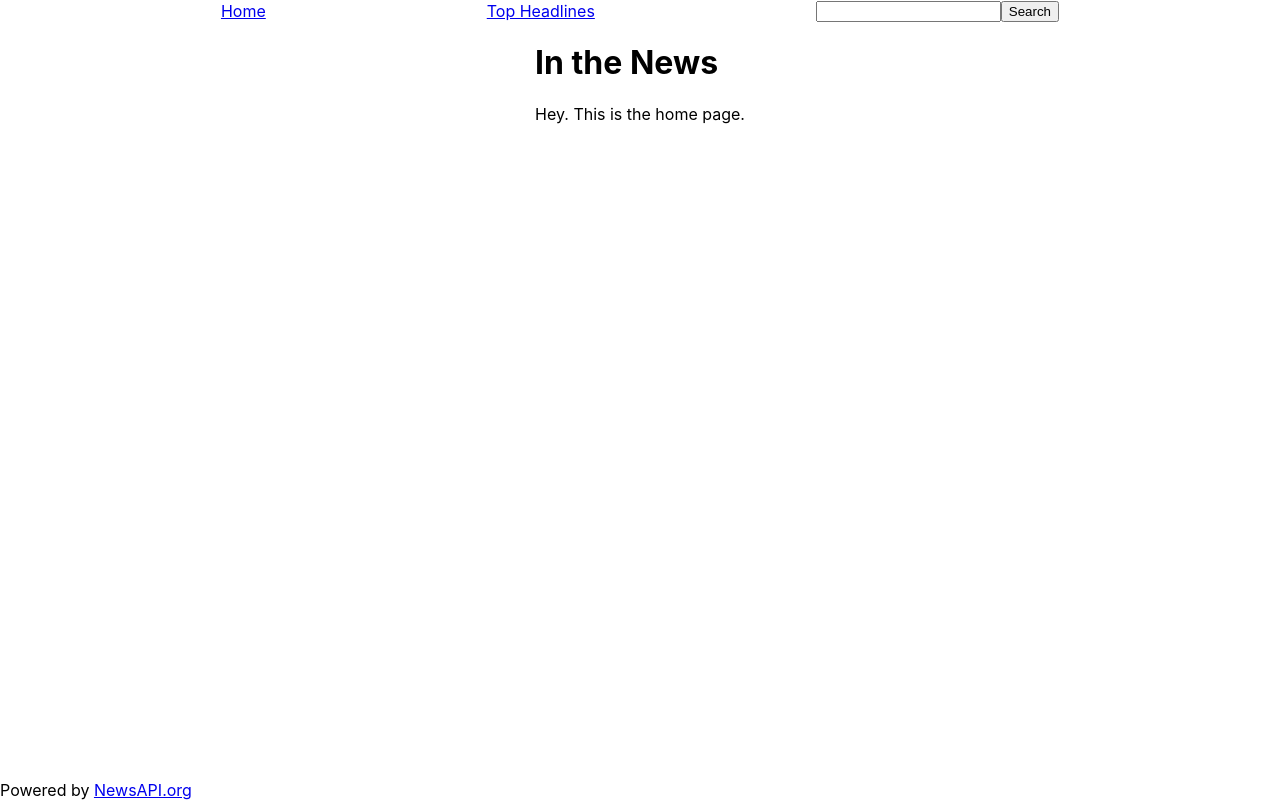
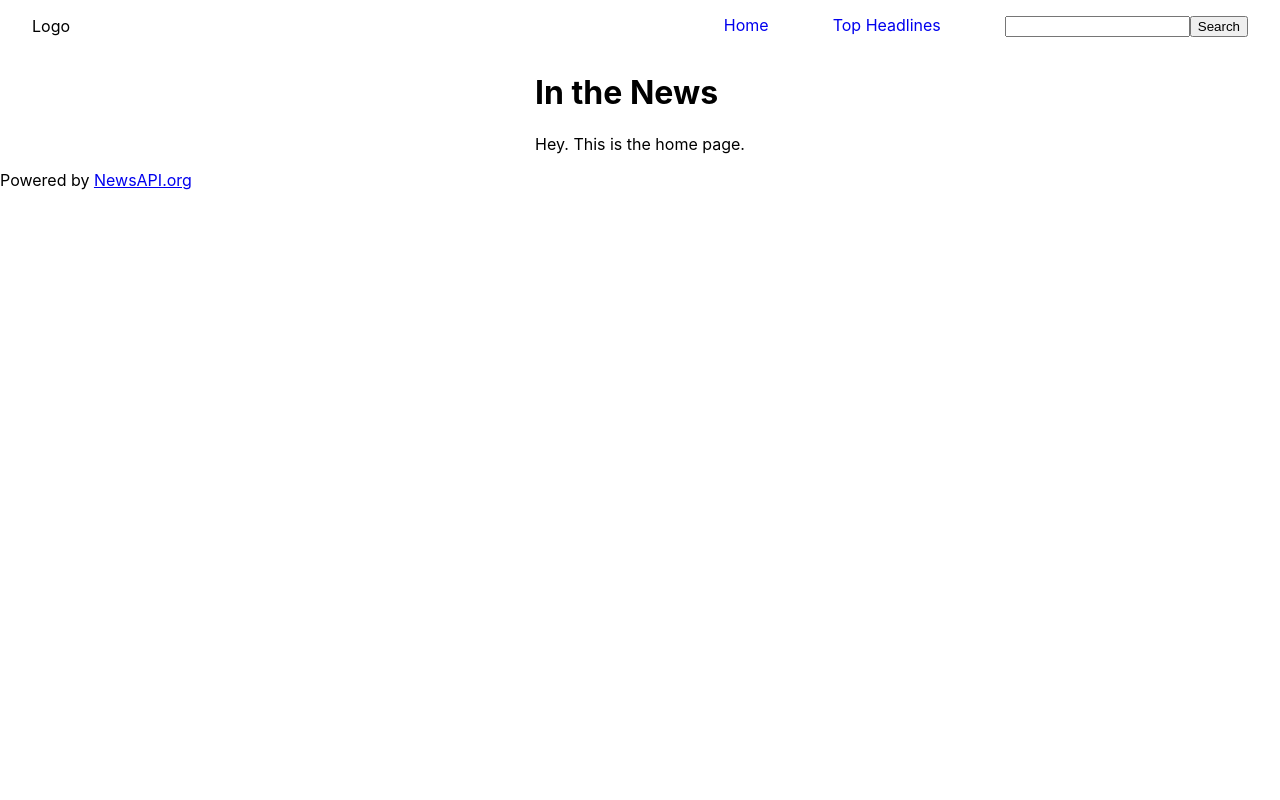
Before and after one commit to TobiasNorton/in-the-news, a React (Create React App) app: page / in a window 1280 px wide. Built offline with nearby package versions, Linux system fonts and the light colour scheme.

Commit message:
Formatted NavBar and TopHeadlines divs

```diff
--- a/src/NavBar.js
+++ b/src/NavBar.js
@@ -5,12 +5,19 @@ class NavBar extends Component {
   render() {
     return (
       <nav>
-        <Link to="/">Home</Link>
-        <Link to="/top_headlines">Top Headlines</Link>
-        <form onSubmit={this.findArticles}>
-          <input type="text" name="search" />
-          <button>Search</button>
-        </form>
+        <p className="logo">Logo</p>
+        <div className="nav-items-right">
+          <Link to="/" className="nav-link">
+            Home
+          </Link>
+          <Link to="/top_headlines" className="nav-link">
+            Top Headlines
+          </Link>
+          <form onSubmit={this.findArticles} className="search">
+            <input type="text" name="search" />
+            <button>Search</button>
+          </form>
+        </div>
       </nav>
     )
   }
--- a/src/SelectedArticle.js
+++ b/src/SelectedArticle.js
@@ -15,7 +15,8 @@ class SelectedArticle extends Component {
         currentArticle: this.props.location.state
       },
       () => {
-        console.log(this.state.currentArticle.source)
+        console.log(this.state.currentArticle.source.name)
+        console.log(this.state.currentArticle)
       }
     )
   }
@@ -26,7 +27,7 @@ class SelectedArticle extends Component {
         <h1>{this.state.currentArticle.title}</h1>
         <p>by {this.state.currentArticle.author}</p>
         <img src={this.state.currentArticle.urlToImage} className="article-image" />
-        {/* <p>{this.state.currentArticle.description}</p> */}
+        {/* <p>{this.state.currentArticle}</p> */}
         <p>{this.state.currentArticle.content}</p>
         <p>
           Read the full article at
--- a/src/TopHeadlines.js
+++ b/src/TopHeadlines.js
@@ -31,7 +31,10 @@ class TopHeadlines extends Component {
     return this.state.articles.map((article, index) => {
       return (
         <div key={index} className="headline-item">
-          <Link to={{ pathname: `/article/${encodeURI(article.title)}`, state: article }}>
+          <Link
+            to={{ pathname: `/article/${encodeURI(article.title)}`, state: article }}
+            className="headline"
+          >
             {article.title}
           </Link>
         </div>
--- a/src/index.css
+++ b/src/index.css
@@ -14,7 +14,30 @@ code {
 nav {
   display: flex;
   align-items: center;
+  justify-content: space-between;
+}
+
+.nav-items-right {
+  display: flex;
   justify-content: space-evenly;
+}
+
+.logo {
+  margin-left: 2rem;
+  margin-right: 2rem;
+  text-decoration: none;
+}
+
+.nav-link {
+  margin-left: 2rem;
+  margin-right: 2rem;
+  text-decoration: none;
+}
+
+.search {
+  margin-left: 2rem;
+  margin-right: 2rem;
+  text-decoration: none;
 }
 
 main {
@@ -35,6 +58,14 @@ main {
 
 .headline-item {
   max-width: 30rem;
+  padding: 0.7rem;
+  margin: 0.1rem;
+  background-color: hsla(158, 0%, 89%, 1);
+}
+
+.headline {
+  text-decoration: none;
+  color: black;
 }
 
 .selected-article-main {
@@ -44,9 +75,3 @@ main {
 .article-image {
   max-width: 50rem;
 }
-
-footer {
-  position: absolute;
-  bottom: 0;
-  /* height: 50px; */
-}
```
